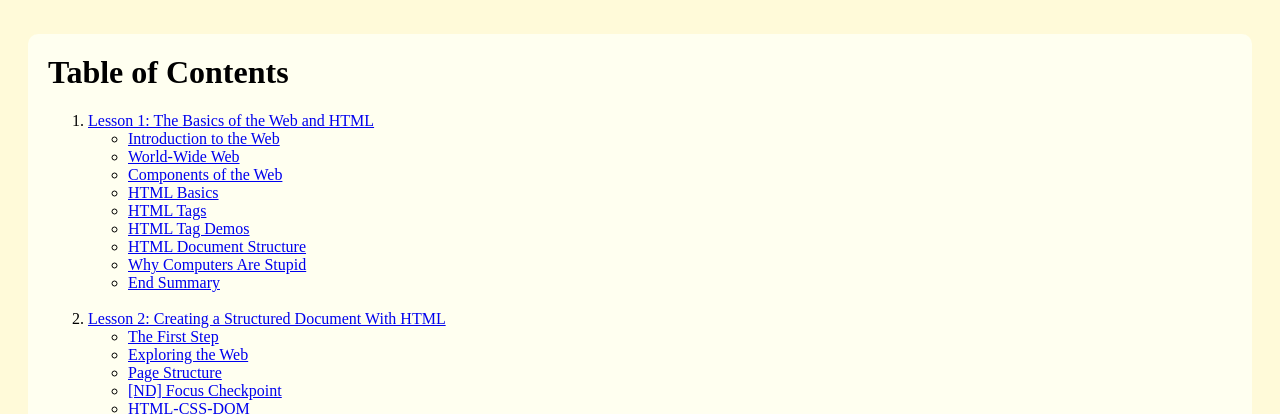
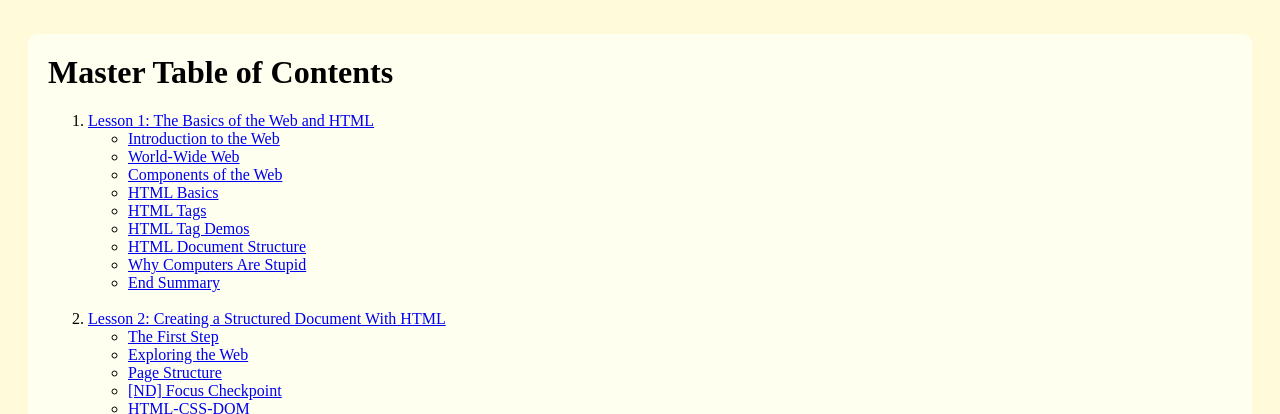
Before and after one commit to dhriti-rajan/programming-notes, a plain HTML site: page index.html in a window 1280 px wide. Shown: the part 422-836 px from the top of the page. Drawn offline with Linux system fonts and the light colour scheme.

Commit message:
Trivial change, just for testing.

```diff
--- a/index.html
+++ b/index.html
@@ -14,7 +14,7 @@
 
 
 <div class="toc">
-  <h1 class="toc">Table of Contents</h1>
+  <h1 class="toc">Master Table of Contents</h1>
   <ol>
     <li>
       <a href="#lesson-1">Lesson 1: The Basics of the Web and HTML</a>
```
